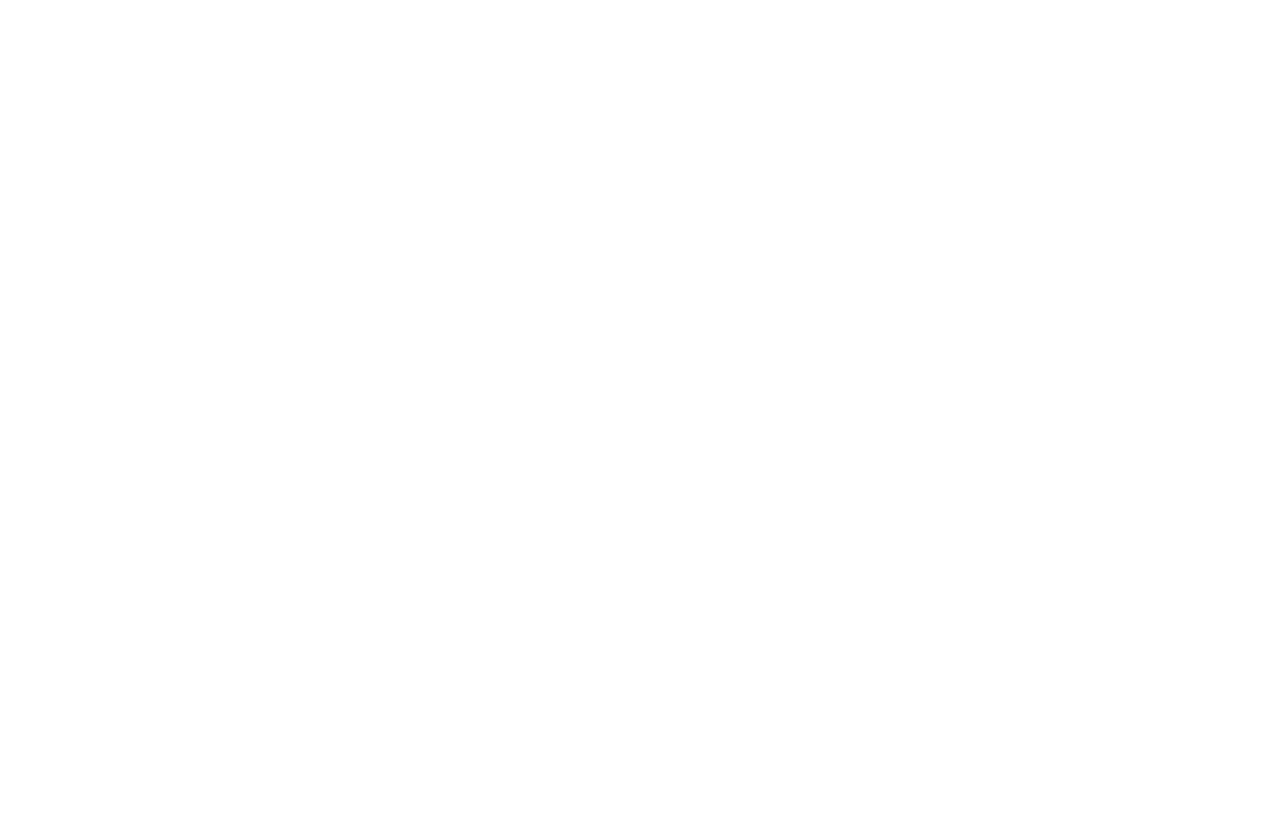
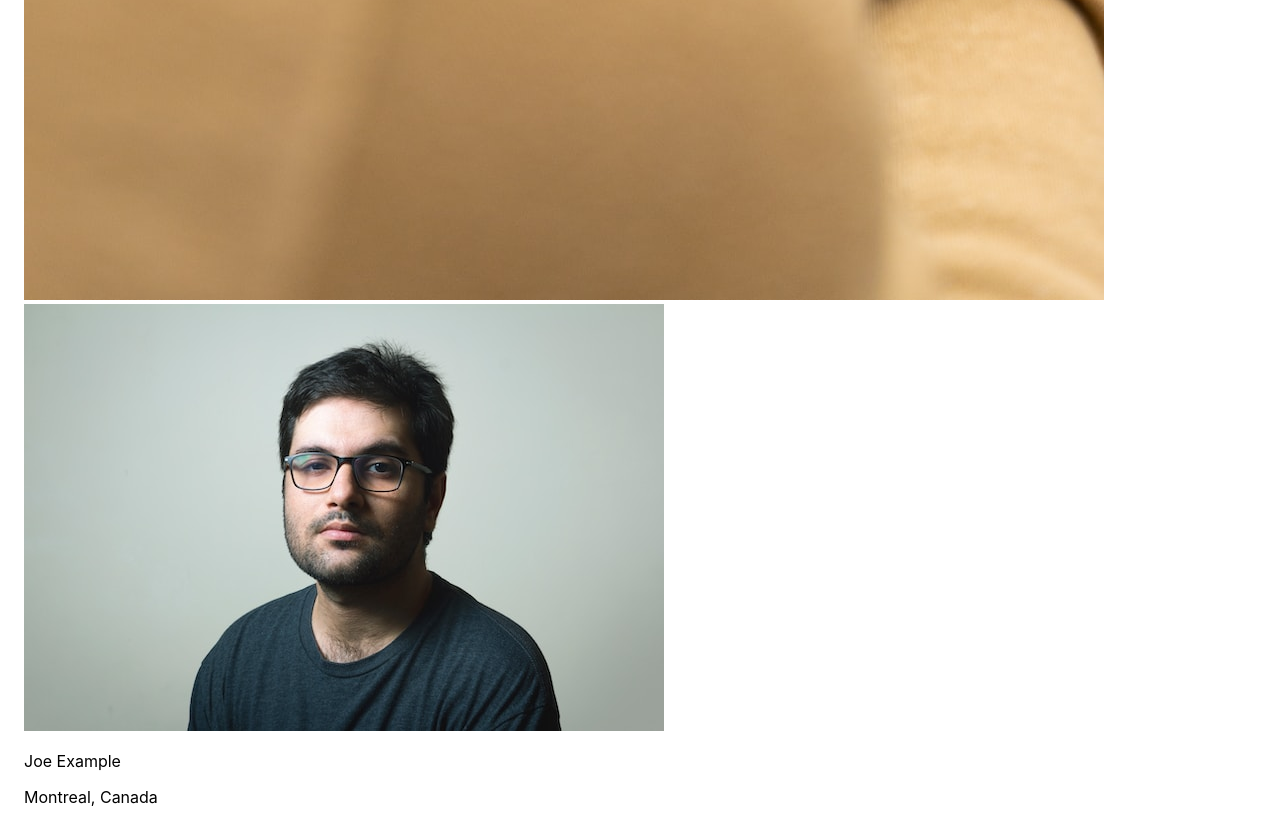
Before and after one commit to MPNose/photolabs, a React (Create React App) app in the folder frontend/: page / in a window 1280 px wide. Shown: the part 1645-2476 px from the top of the page. Before the commit the page ends 800 px from the top, so only its background shows below. Built offline with nearby package versions, Linux system fonts and the light colour scheme; the HTML template or start-up script is replaced by a standard one.

Commit message:
created single photo list item, passed props down from app function

```diff
--- a/frontend/src/App.jsx
+++ b/frontend/src/App.jsx
@@ -3,11 +3,28 @@
 import PhotoListItem from './components/PhotoListItem';
 import './App.scss';
 
+
+const sampleDataForPhotoListItem = {
+  id: "1",
+  location: {
+    city: "Montreal",
+    country: "Canada",
+  },
+  imageSource: `${process.env.PUBLIC_URL}/Image-1-Regular.jpeg`,
+  username: "Joe Example",
+  profile: `${process.env.PUBLIC_URL}/profile-1.jpg`,
+};
+
 // Note: Rendering a single component to build components in isolation
 const App = () => {
   return (
     <div className="App">
-      <PhotoListItem/>
+      <PhotoListItem key={sampleDataForPhotoListItem.id}
+      city={sampleDataForPhotoListItem.location.city}
+      country={sampleDataForPhotoListItem.location.country}
+      imageSource={sampleDataForPhotoListItem.imageSource}
+      username={sampleDataForPhotoListItem.username}
+      profile={sampleDataForPhotoListItem.profile}/>
     </div>
   );
 };
--- a/frontend/src/components/PhotoListItem.jsx
+++ b/frontend/src/components/PhotoListItem.jsx
@@ -3,19 +3,17 @@
 import "../styles/PhotoListItem.scss";
 
 
-const sampleDataForPhotoListItem = {
-  id: "1",
-  location: {
-    city: "Montreal",
-    country: "Canada",
-  },
-  imageSource: `${process.env.PUBLIC_URL}/Image-1-Regular.jpeg`,
-  username: "Joe Example",
-  profile: `${process.env.PUBLIC_URL}/profile-1.jpg`,
-};
 
-const PhotoListItem = () => {
-  /* Insert React */
+
+const PhotoListItem = (props) => {
+  return (
+    <div>
+      <img src={props.imageSource} alt="photo" />
+      <img src={props.profile} alt="profile" />
+      <p>{props.username}</p>
+      <p>{`${props.city}, ${props.country}`}</p>
+    </div>
+  )
 };
 
 export default PhotoListItem;
```
Also changed, not shown: 1 other file (tests, documents, lock files or other folders).
